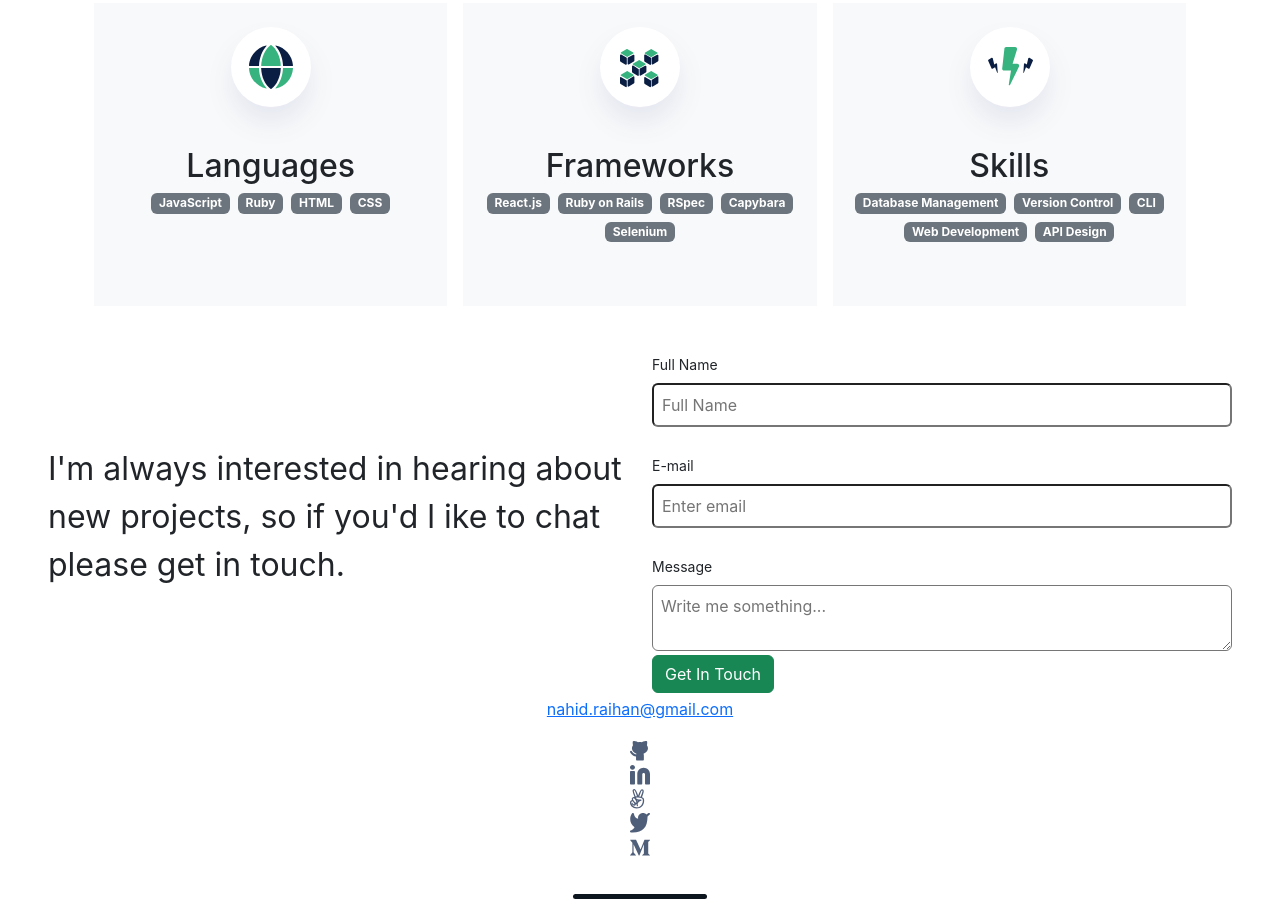
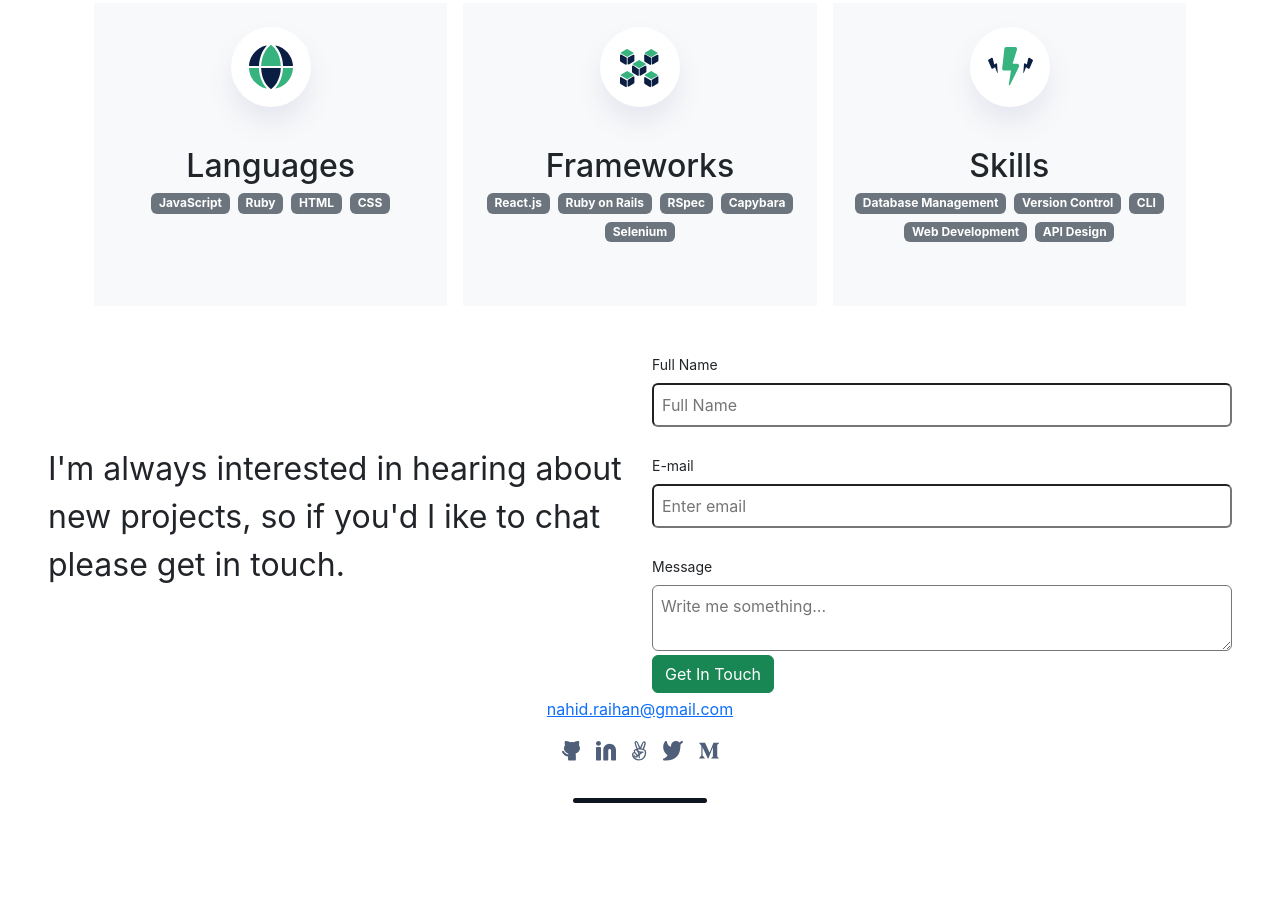
Before and after one commit to Nahid1911/Nahid-s_Portfolio_bootstrap, a plain HTML site: page index.html in a window 1280 px wide. Shown: the part 1819-2726 px from the top of the page. After the commit the page ends 2630 px from the top, so only its background shows below. Drawn offline with nearby package versions, Linux system fonts and the light colour scheme.

```diff
--- a/index.html
+++ b/index.html
@@ -197,7 +197,6 @@
           <div class="container d-flex flex-column align-items-center bg-light pb-5">
             <img alt= "" src="media/framework_Icons.svg">
             <h2>Frameworks</h2>
-            <div class="fwor-list">
             <ul class="d-flex flex-wrap list-unstyled gap-2 justify-content-center">
               <li class="badge text-bg-secondary">React.js</li>
               <li class="badge text-bg-secondary">Ruby on Rails</li>
@@ -205,7 +204,6 @@
               <li class="badge text-bg-secondary">Capybara</li>
               <li class="badge text-bg-secondary">Selenium</li>
             </ul>
-            </div>
           </div>
           <div class="container d-flex flex-column align-items-center bg-light pb-5">
             <img alt="" src="media/skills_Icons.svg">
@@ -250,19 +248,13 @@
       </section>
       <footer class="container-fluid d-flex flex-column align-items-center">
          <a href="#"><p>nahid.raihan@gmail.com</p></a>
-        <div>
-            <ul class="list-unstyled">
-                <li>
-                    <a href="https://github.com/Nahid1911"><img src="media/github.svg" alt="social media github"></a>
-                </li>
-                <li>
-                    <a href="https://www.linkedin.com/in/nahidraihan/"><img src="media/Linkedin icon.svg" alt="social media linkedin"></a>
-                </li>
-                <li><a href="#"><img src="media/angellist.svg" alt="social media angelist"></a></li>
-                <li><a href="https://twitter.com/Nahid1911"><img src="media/twitter.svg" alt="social media twitter"></a></li>
-                <li><a href="#"><img src="media/medium.svg" alt="social media mediam"></a></li>
+         <ul class="d-flex w-100 justify-content-center list-unstyled">
+          <li><a href="https://github.com/Nahid1911" class="px-2"><img src="media/github.svg" alt="github link"></a></li>
+          <li><a href="https://www.linkedin.com/in/nahidraihan/" class="px-2"><img src="media/Linkedin icon.svg" alt="linkedin link"></a></li>
+          <li><a href="#" class="px-2"><img src="media/angellist.svg" alt="angellint link"></a></li>
+          <li><a href="https://twitter.com/Nahid1911"" class="px-2"><img src="media/twitter.svg" alt="twiter lonk"></a></li>
+          <li><a href="#" class="px-2"><img src="media/medium.svg" alt="medium link"></a></li>
         </ul>
-        </div>
         <div class="footer-bottomLine">
           <img src="media/Light.svg" alt="" class="src">
         </div>
```
Lines whose indentation alone changed are shown as unchanged.
